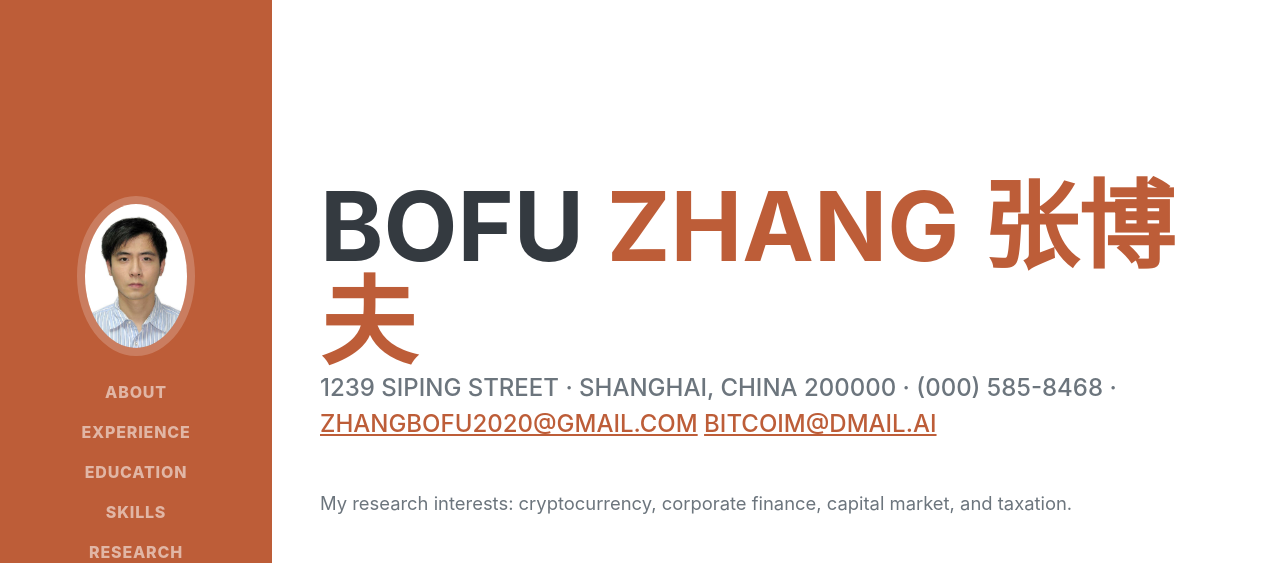
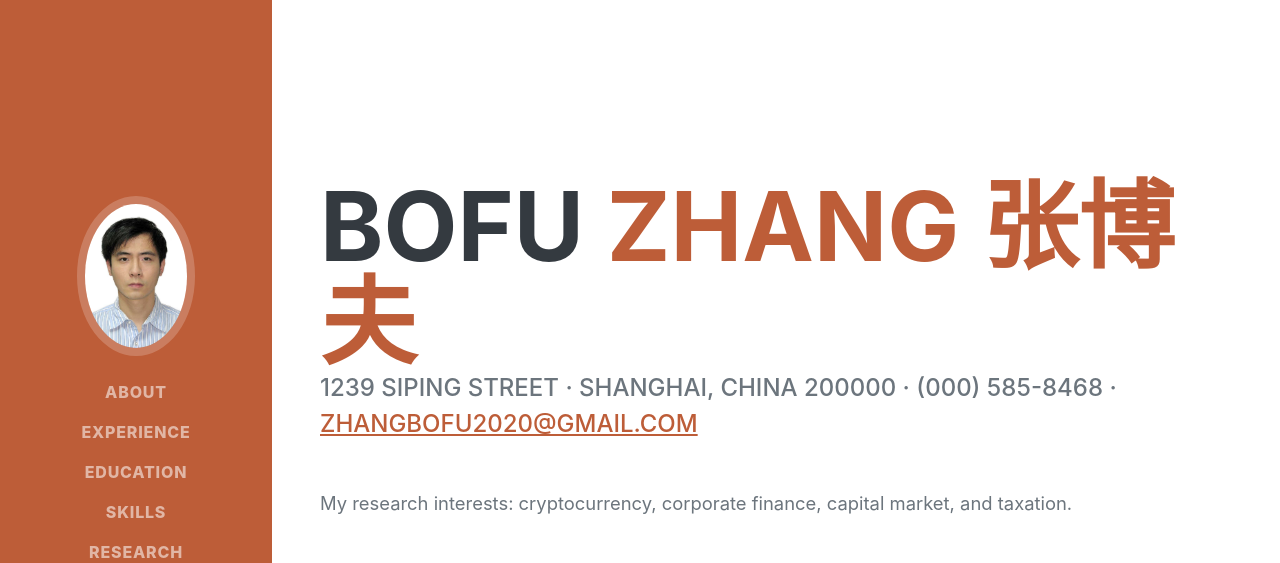
Before and after one commit to bofu2007/bofu2007.github.io, a plain HTML site: page index.html in a window 1280 px wide. Shown: the top 563 px of the page. Drawn offline with nearby package versions, Linux system fonts and the light colour scheme; a web font is replaced by a local one.

Commit message:
Update index.html

```diff
--- a/index.html
+++ b/index.html
@@ -46,7 +46,6 @@
                     <div class="subheading mb-5">
                         1239 Siping Street · Shanghai, CHINA 200000 · (000) 585-8468 ·
                         <a href="mailto:zhangbofu2020@gmail.com">zhangbofu2020@gmail.com</a>
-                        <a href="mailto:bitcoim@Dmail.ai">bitcoim@Dmail.ai</a>
                     </div>
                     <p class="lead mb-5">My research interests: cryptocurrency, corporate finance, capital market, and taxation. </p>
                     <div class="social-icons">
```
